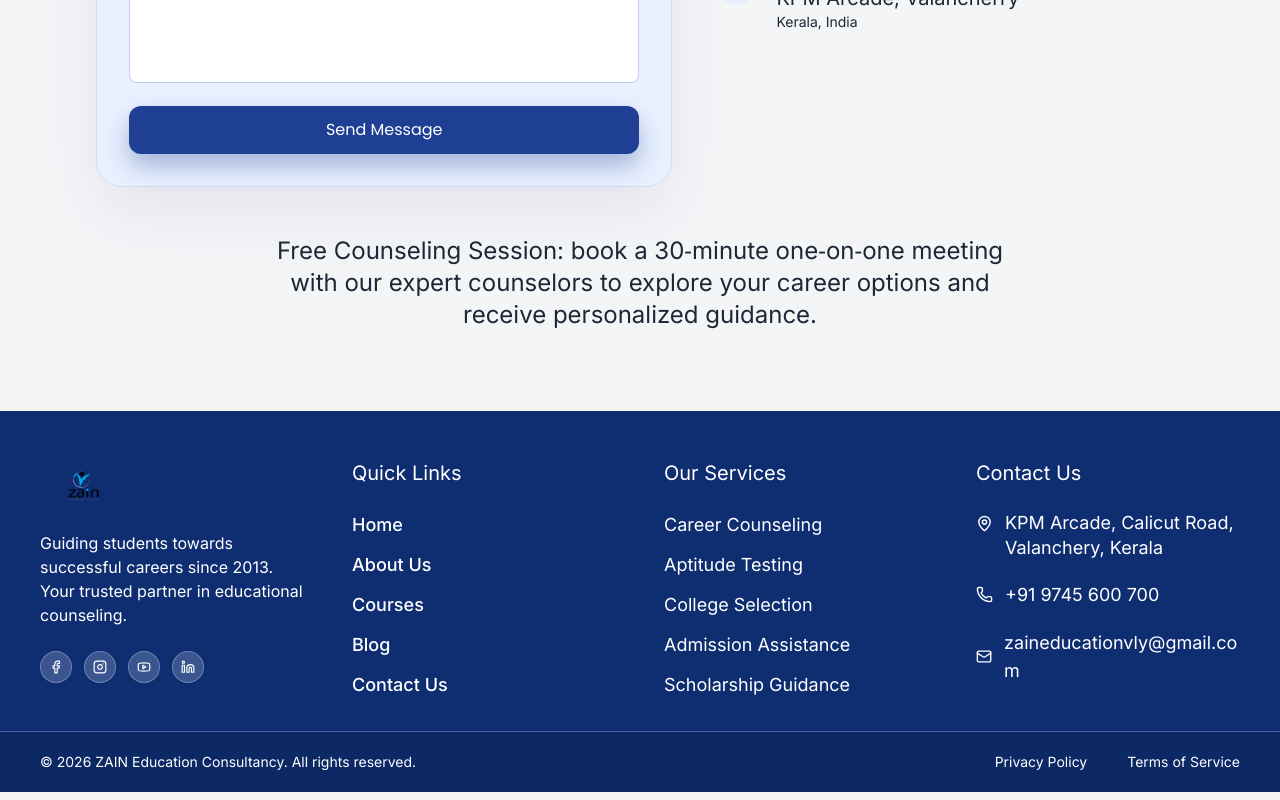
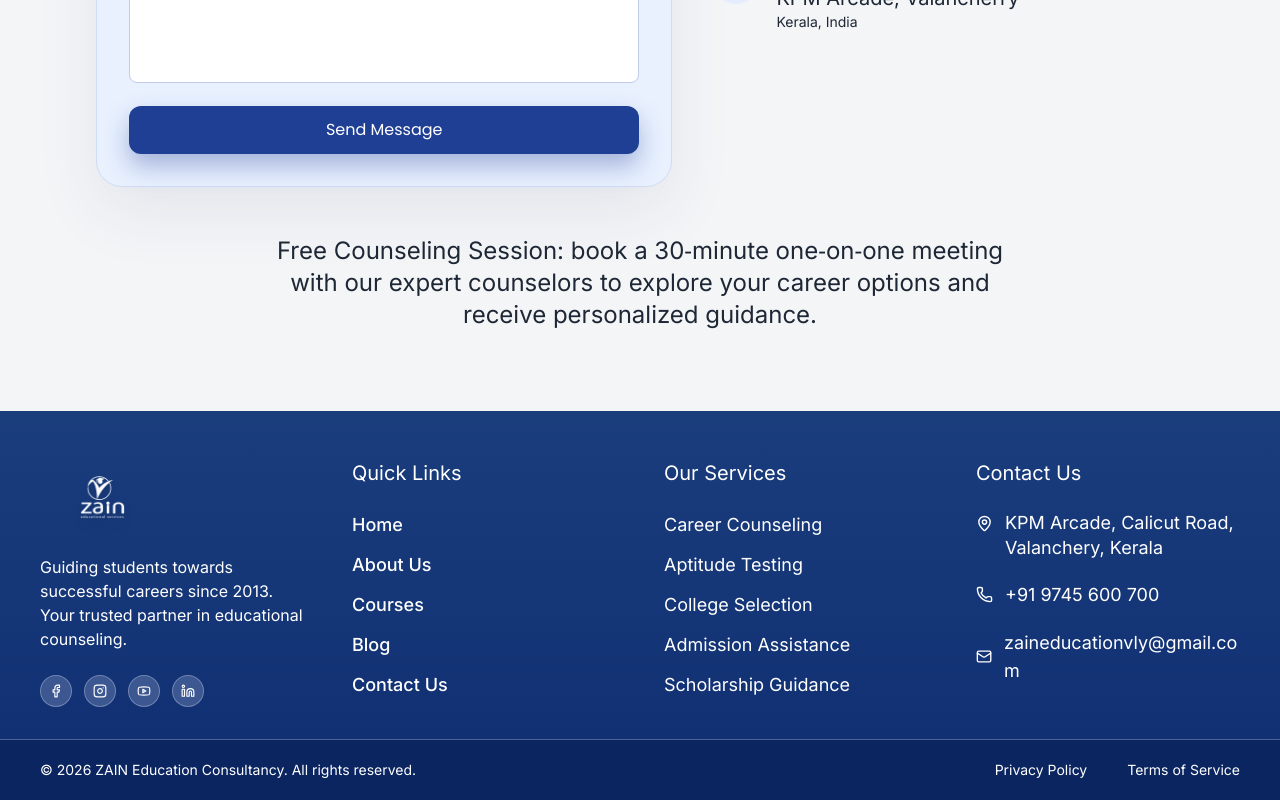
Before and after one commit to mhdameenvp/zain, a React (Vite) app: page / in a window 1280 px wide. Shown: the part 6062-6862 px from the top of the page. Built offline with nearby package versions, Linux system fonts and the light colour scheme.

Commit message:
Update footer: bigger visible logo and improved styling

```diff
--- a/src/components/layout/Footer.jsx
+++ b/src/components/layout/Footer.jsx
@@ -11,11 +11,11 @@ import logo from "../../assets/logo.png";
 
 const Footer = () => {
   return (
-    <footer className="w-full bg-[#0f2e72] text-white [&_p]:!text-white [&_li]:!text-white [&_a]:!text-white [&_svg]:!text-white">
+    <footer className="w-full bg-gradient-to-b from-[#1a3d7c] to-[#0f2e72] text-white [&_p]:!text-white [&_li]:!text-white [&_a]:!text-white [&_svg]:!text-white">
       <div className="max-w-7xl mx-auto px-6 sm:px-8 lg:px-10 pt-10 sm:pt-12 pb-8">
         <div className="grid grid-cols-1 sm:grid-cols-2 lg:grid-cols-4 gap-10 lg:gap-12">
           <div className="max-w-xs">
-            <img src={logo} alt="Zain Logo" className="h-14 w-auto object-contain" />
+            <img src={logo} alt="Zain Logo" className="h-16 sm:h-20 w-auto object-contain brightness-0 invert drop-shadow-lg" />
             <p className="mt-4 text-white text-sm sm:text-base leading-relaxed">
               Guiding students towards successful careers since 2013. Your trusted partner in educational counseling.
             </p>
@@ -74,7 +74,7 @@ const Footer = () => {
         </div>
       </div>
 
-      <div className="border-t border-[#9baed4]/45 bg-[#0c2865]">
+      <div className="border-t border-[#9baed4]/45 bg-[#0b2560]">
         <div className="max-w-7xl mx-auto px-6 sm:px-8 lg:px-10 py-5 text-sm text-white flex flex-col md:flex-row items-center justify-between gap-3">
           <p>&copy; 2026 ZAIN Education Consultancy. All rights reserved.</p>
           <div className="flex items-center gap-10">
```
Also changed, not shown: 1 other file (tests, documents, lock files or other folders).
